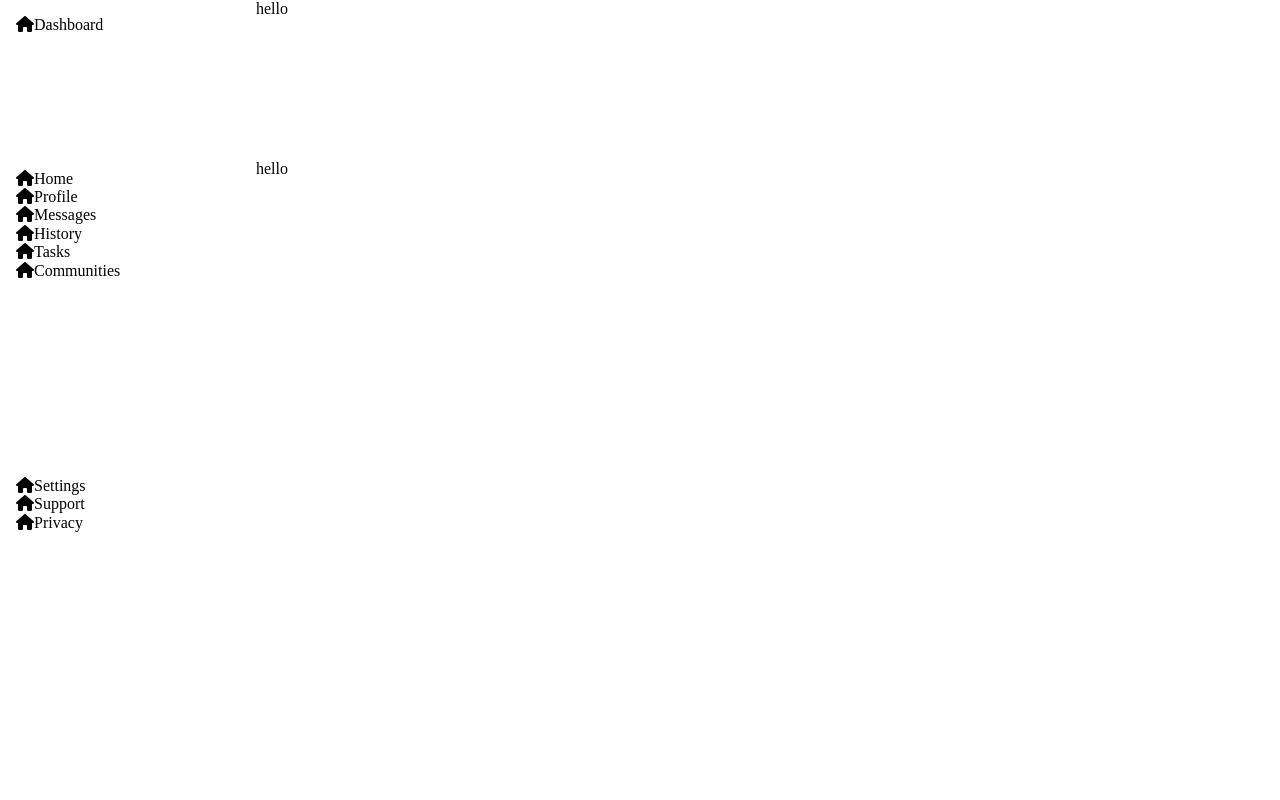
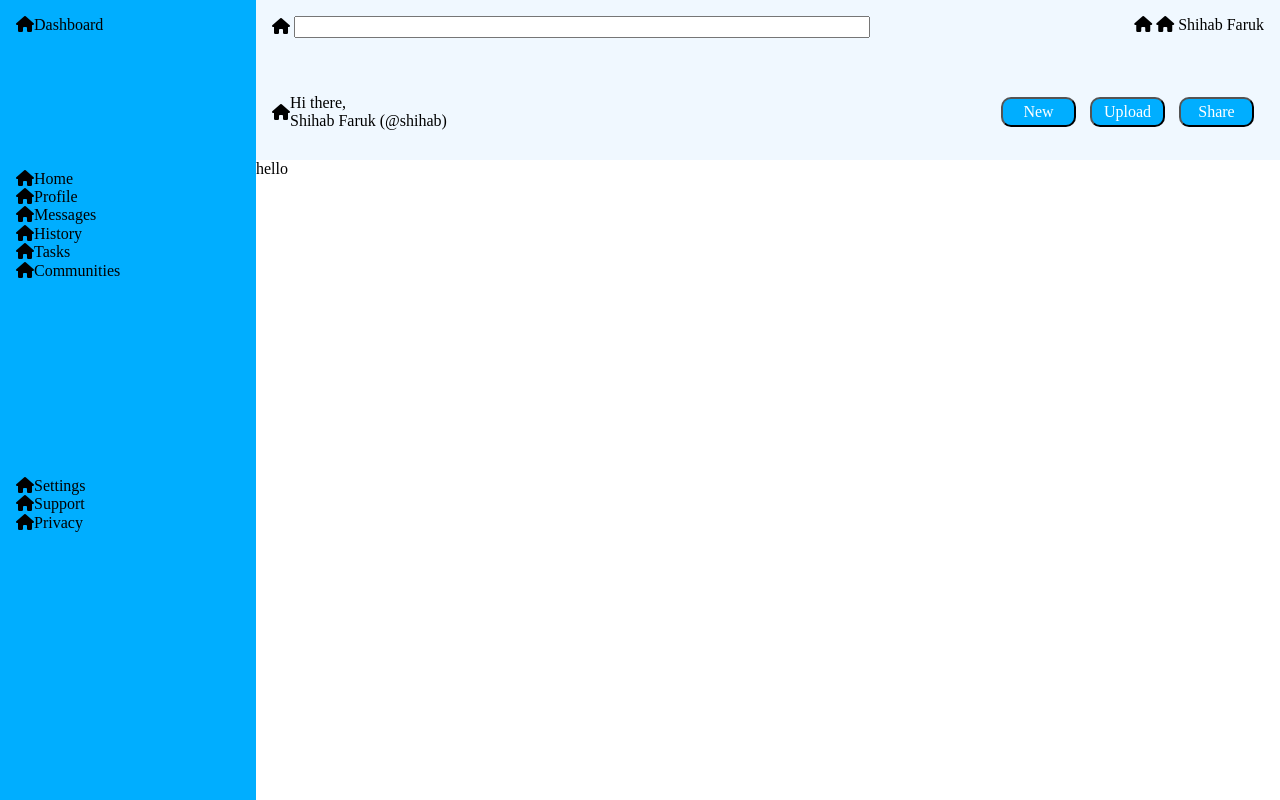
Before and after one commit to sfaruk2001/Dashboard, a plain HTML site: page index.html in a window 1280 px wide. Drawn offline with Linux system fonts and the light colour scheme.

Commit message:
sep header into two flexboxes

```diff
--- a/index.html
+++ b/index.html
@@ -37,13 +37,36 @@
 
         </div>
         <div class="header">
-            hello
+            <div class="header-top">
+                <div class="header-search">
+                    <i class="fa-solid fa-house"></i>
+                    <input type="search">
+                </div>
+                <div class="header-pfp">
+                    <i class="fa-solid fa-house"></i>
+                    <i class="fa-solid fa-house"></i>
+                    <span>Shihab Faruk</span>
+                </div>
+            </div>
+
+            <div class="header-bottom">
+                <div class="header-bio">
+                    <i class="fa-solid fa-house"></i>
+                    <div>
+                        <p>Hi there,</p>
+                        <p>Shihab Faruk (@shihab)</p>
+                    </div>
+                </div>
+                <div class="header-buttons">
+                    <button>New</button>
+                    <button>Upload</button>
+                    <button>Share</button>
+                </div>
+            </div>
         </div>
         <div class="main-content">
             hello
         </div>
-        </div>
-
     </div>
 
 </body>
--- a/styles.css
+++ b/styles.css
@@ -20,6 +20,7 @@
     grid-template-rows: 1fr 2fr 2fr;
     grid-template-columns: 1fr;
     padding: 16px;
+    background-color: rgb(0, 174, 255);
 
 }
 
@@ -30,6 +31,7 @@
 
 nav {
     grid-row: 2 / 3;
+
 }
 
 nav > ul, .settings > ul {
@@ -47,7 +49,41 @@ ul li {
 
 .header {
     grid-column: 2 / 3;
+    background-color: aliceblue;
+    padding: 16px;
+    display: grid;
+    grid-template-rows: 1fr 1fr;
 
+}
+
+.header-top {
+    display: flex;
+    justify-content: space-between;
+}
+
+input[type='search'] {
+    min-width: 45vw;
+}
+
+.header-bottom {
+    display: flex;
+    align-items: center;
+    justify-content: space-between;
+}
+
+.header-bio {
+    display: flex;
+    align-items: center;
+
+}
+
+.header-buttons > button {
+    width: 75px;
+    height: 30px;
+    background-color: rgb(0, 174, 255);
+    color: white;
+    margin-right: 10px;
+    border-radius: 10px;
 }
 
 .main-content {
```
